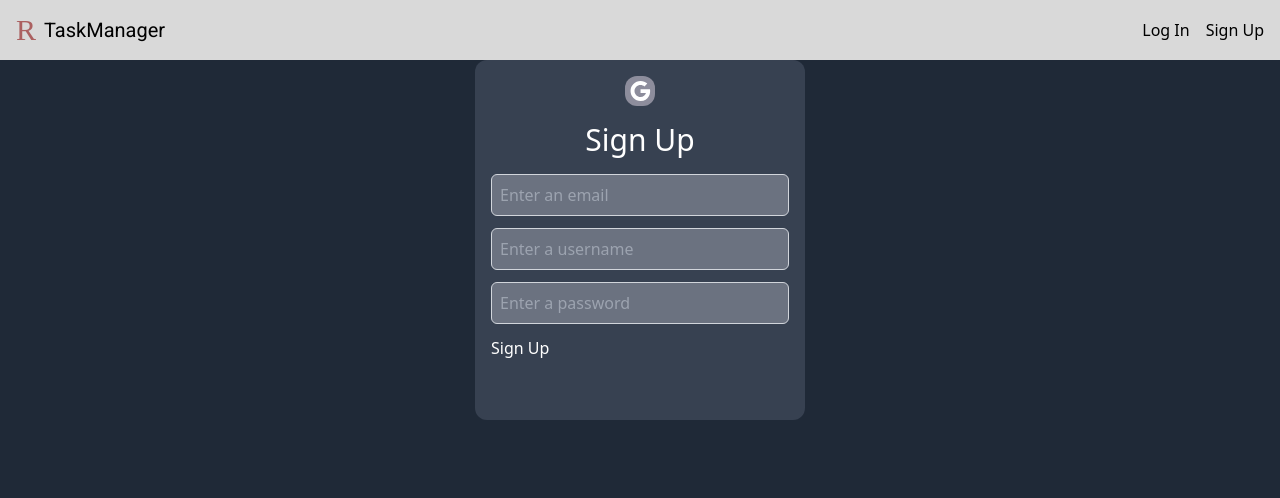
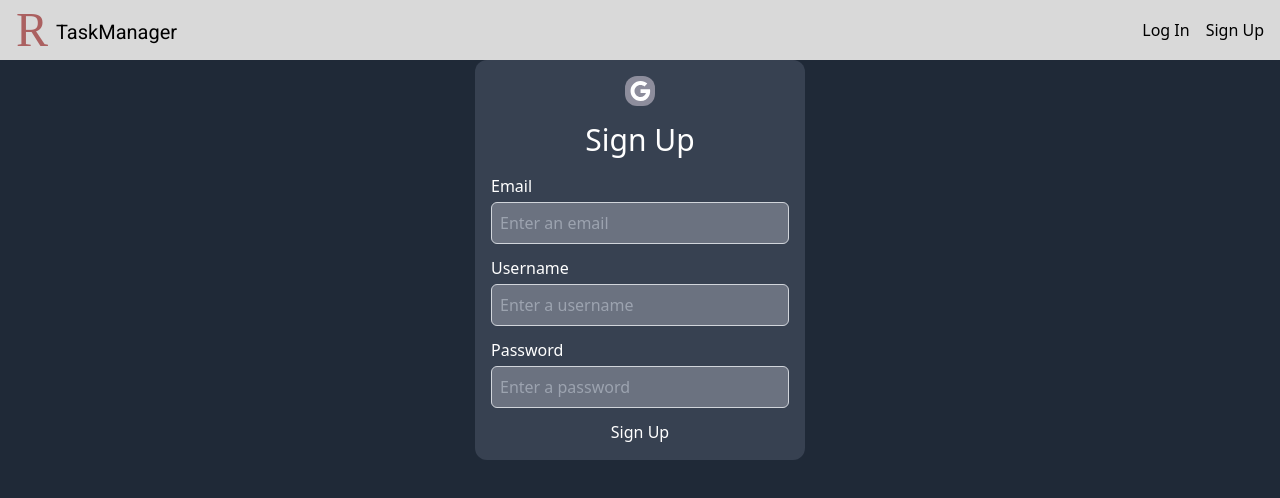
Before and after one commit to Rezzzero/todo-list-react, a React (Vite) app: page /register in a window 1280 px wide. Shown: the top 498 px of the page. Built offline with nearby package versions, Linux system fonts and the light colour scheme; no server answers; the database is empty; a web font is replaced by a local one.

Commit message:
update styles,types

```diff
--- a/src/components/Auth/AuthComponent.tsx
+++ b/src/components/Auth/AuthComponent.tsx
@@ -66,7 +66,7 @@ export const AuthComponent = ({ url }: AuthComponentProps) => {
 
   return (
     <div className="min-h-screen bg-gray-800">
-      <div className="bg-gray-700 w-[330px] h-[360px] mx-auto text-white rounded-xl p-4">
+      <div className="bg-gray-700 w-[330px] max-h-[400px] mx-auto text-white rounded-xl p-4">
         <div className="bg-[#8D8D9C] w-[30px] h-[30px] mx-auto rounded-xl flex items-center justify-center">
           <GoogleIcon onClick={handleGoogleSignIn} />
         </div>
@@ -116,14 +116,16 @@ export const AuthComponent = ({ url }: AuthComponentProps) => {
             required
           />
           {isSignIn ? (
-            <>
+            <div className="flex flex-col text-center">
               <Link to="/register" className="text-blue-500">
                 Don't have an account?
               </Link>
               <button type="submit">Sign In</button>
-            </>
+            </div>
           ) : (
-            <button type="submit">Sign Up</button>
+            <div className="flex justify-center">
+              <button type="submit">Sign Up</button>
+            </div>
           )}
         </form>
       </div>
--- a/src/components/CustomInput/InputComponent.tsx
+++ b/src/components/CustomInput/InputComponent.tsx
@@ -19,6 +19,9 @@ export const InputComponent = ({
 }: InputComponentProps) => {
   return (
     <div className="mb-3">
+      <label className="block mb-1 text-white">
+        {name.charAt(0).toUpperCase() + name.slice(1)}
+      </label>
       <input
         type={type}
         name={name}
--- a/src/components/Navbar/Navbar.tsx
+++ b/src/components/Navbar/Navbar.tsx
@@ -72,8 +72,8 @@ export const Navbar = () => {
   return (
     <div className="bg-[#D9D9D9] w-full h-[60px] ">
       <div className="container mx-auto px-4 flex justify-between items-center h-full">
-        <Link to="/" className="flex align-center text-[#AB6060] font-island">
-          <h1 className="text-3xl mr-2">R</h1>
+        <Link to="/" className="flex items-center text-[#AB6060] font-island">
+          <h1 className="text-5xl mr-2">R</h1>
           <p className="pt-1 text-black text-xl font-light font-roboto">
             TaskManager
           </p>
@@ -107,7 +107,11 @@ export const Navbar = () => {
                 fontSize="small"
               />
             </div>
-            <p>{user.user_metadata.username}</p>
+            <p>
+              {user.user_metadata.username
+                ? user.user_metadata.username
+                : user.user_metadata.full_name}
+            </p>
             <button onClick={() => signOut()} className="text-red-500">
               Logout
             </button>
--- a/src/types/UserTypes.d.ts
+++ b/src/types/UserTypes.d.ts
@@ -23,6 +23,7 @@ interface UserMetadata {
   sub: string;
   username: string;
   avatar_url: string;
+  full_name: string;
 }
 
 interface AppMetadata {
```
